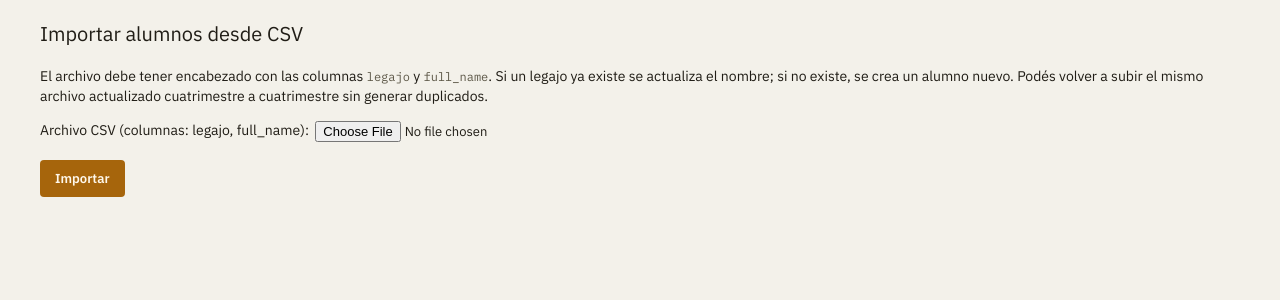
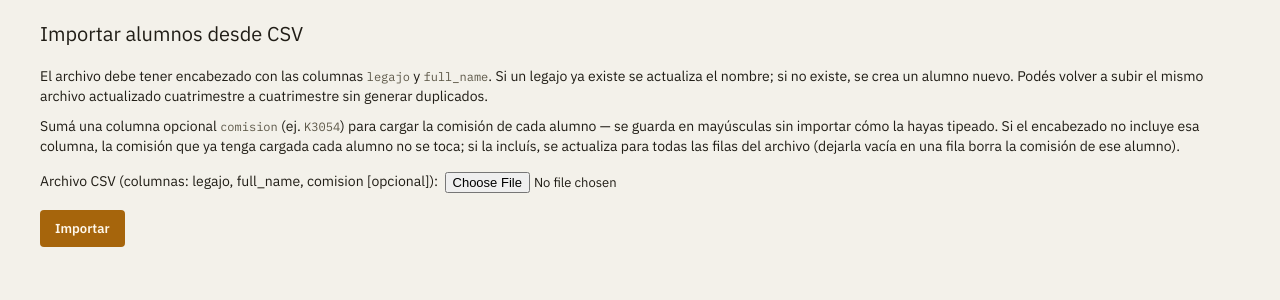
Before and after one commit to nmolina02/pps, a Django app: template backend/cafe/templates/admin/cafe/student/import_csv.html in a window 1280 px wide. Shown: the part 89-389 px from the top of the page. Run offline with Django 5.2, Linux system fonts and the light colour scheme; the template is opened without the code that fills it: values that come from a table or form of the project are taken from there, others are empty; parts of the project's set-up code (start-up, migrations or seed data) failed here and were passed over.

Commit message:
Advertise the optional comision column in the student CSV import
_process_csv already handled an optional comision column end-to-end
(normalized to uppercase, preserved when absent from a re-upload), but
neither the form label nor the import page mentioned it — so docentes
had no way to know it existed and were setting comisión per student by
hand. Surfaces it in both places, with a note on the per-file semantics
(column present but blank clears it; column absent leaves it untouched).

Co-Authored-By: Claude Sonnet 5 <noreply@anthropic.com>

```diff
--- a/backend/cafe/forms.py
+++ b/backend/cafe/forms.py
@@ -2,7 +2,7 @@ from django import forms
 
 
 class StudentCSVImportForm(forms.Form):
-    csv_file = forms.FileField(label='Archivo CSV (columnas: legajo, full_name)')
+    csv_file = forms.FileField(label='Archivo CSV (columnas: legajo, full_name, comision [opcional])')
 
     def clean_csv_file(self):
         f = self.cleaned_data['csv_file']
--- a/backend/cafe/templates/admin/cafe/student/import_csv.html
+++ b/backend/cafe/templates/admin/cafe/student/import_csv.html
@@ -7,6 +7,12 @@
     Si un legajo ya existe se actualiza el nombre; si no existe, se crea un alumno nuevo.
     Podés volver a subir el mismo archivo actualizado cuatrimestre a cuatrimestre sin generar duplicados.
   </p>
+  <p>
+    Sumá una columna opcional <code>comision</code> (ej. <code>K3054</code>) para cargar la comisión de
+    cada alumno — se guarda en mayúsculas sin importar cómo la hayas tipeado. Si el encabezado no incluye
+    esa columna, la comisión que ya tenga cargada cada alumno no se toca; si la incluís, se actualiza para
+    todas las filas del archivo (dejarla vacía en una fila borra la comisión de ese alumno).
+  </p>
   <form method="post" enctype="multipart/form-data">
     {% csrf_token %}
     {{ form.as_p }}
```
Also changed, not shown: backend/cafe/tests/test_admin_csv_import.py (+14 -0 lines), README.md.
